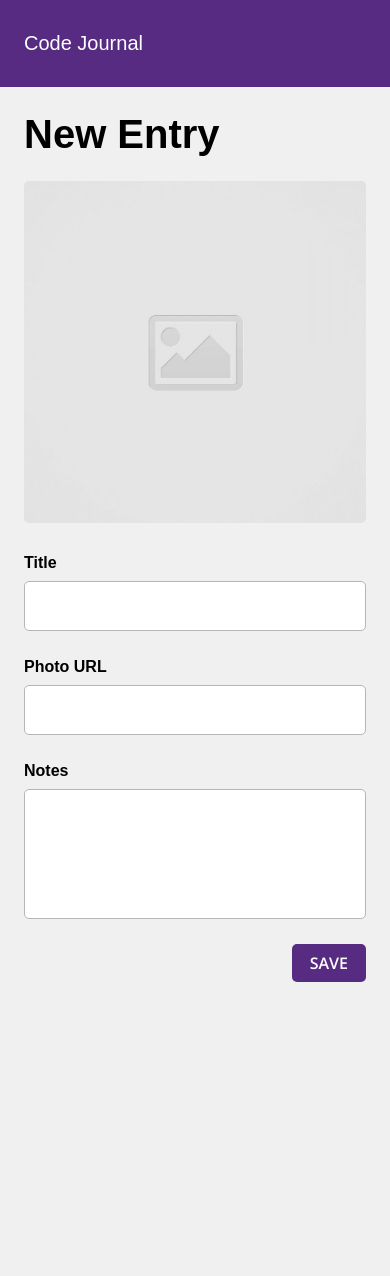
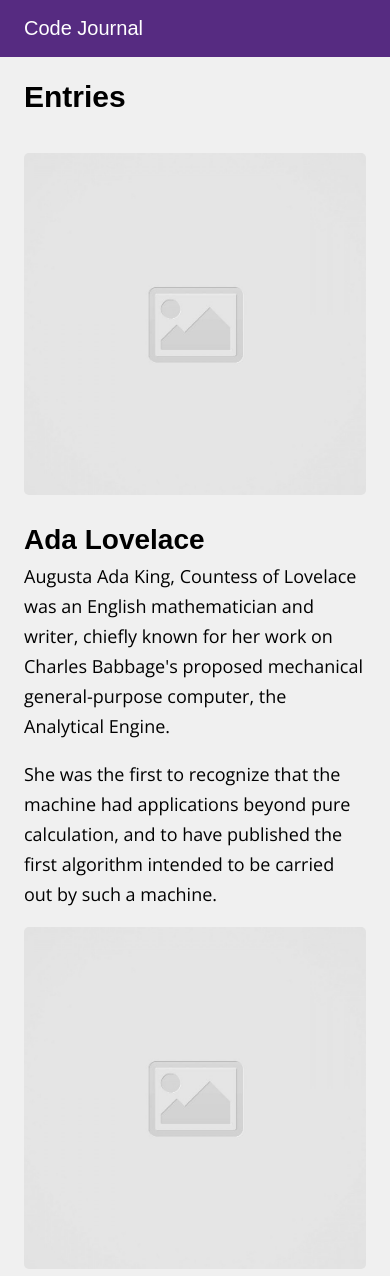
Before and after one commit to gabrielenciso/code-journal, a website: page index.html in a window 390 px wide. Shown: the top 1276 px of the page. Before the commit the page ends 998 px from the top, so only its background shows below. Drawn offline with nearby package versions, Linux system fonts and the light colour scheme; a web font is replaced by a local one.

Commit message:
added dummy journal entries and fixed up CSS for mobile and desktop screens

```diff
--- a/css/layout.css
+++ b/css/layout.css
@@ -22,6 +22,10 @@
   padding-left: 0;
 }
 
+.padding-left-entries {
+  padding-left: 0;
+}
+
 @media screen and (min-width: 768px) {
   .container {
     max-width: 900px;
@@ -39,4 +43,8 @@
   .padding-left {
     padding-left: 20px;
   }
+
+  .padding-left-entries {
+    padding-left: 40px;
+  }
 }
--- a/css/styles.css
+++ b/css/styles.css
@@ -17,6 +17,10 @@ body {
 .form-actions {
   display: flex;
   justify-content: flex-end;
+}
+
+.hidden {
+  display: none;
 }
 
 label,
@@ -64,8 +68,21 @@ textarea:focus {
 h1 {
   font-family: "Proza Libre", sans-serif;
   font-weight: 600;
-  font-size: 40px;
+  font-size: 30px;
   line-height: 40px;
+}
+
+h2 {
+  font-size: 28px;
+  margin: 0 auto;
+}
+
+p {
+  line-height: 30px;
+  margin-top: 5px;
+  font-family: "Open Sans", sans-serif;
+  font-weight: 100;
+  font-size: 18px;
 }
 
 header {
@@ -73,6 +90,10 @@ header {
   padding: 10px 0;
   background-color: #562b81;
   color: white;
+}
+
+header h3 {
+  margin: 5px 0;
 }
 
 .photo-preview {
@@ -96,3 +117,7 @@ button {
   border-radius: 5px;
   border: none;
 }
+
+ul {
+  padding-left: 0;
+}
--- a/index.html
+++ b/index.html
@@ -23,7 +23,7 @@
     </div>
   </header>
   <main class="container">
-    <div data-view="entry-form">
+    <div data-view="entry-form" class="hidden">
       <div class="row">
         <h1 class="column-full">New Entry</h1>
       </div>
@@ -47,7 +47,42 @@
       </form>
     </div>
     <div data-view="entries">
-      <ul class="entries-list"></ul>
+      <div class="row">
+        <h1 class="column-full">Entries</h1>
+      </div>
+      <ul class="entries-list">
+        <li class="row">
+          <div class="photo-preview column-half">
+            <img src="images/placeholder-image-square.jpg">
+          </div>
+          <div class="column-half padding-left-entries">
+            <h2 class="font-form">Ada Lovelace</h2>
+            <p>
+              Augusta Ada King, Countess of Lovelace was an English mathematician and writer, chiefly known for her work on Charles
+              Babbage's proposed mechanical general-purpose computer, the Analytical Engine.
+            </p>
+            <p>
+              She was the first to recognize that the
+              machine had applications beyond pure calculation, and to have published the first algorithm intended to be carried out
+              by such a machine.
+            </p>
+          </div>
+        </li>
+        <li class="row">
+          <div class="photo-preview column-half">
+            <img src="images/placeholder-image-square.jpg">
+          </div>
+          <div class="column-half padding-left-entries">
+            <h2 class="font-form">Ada Lovelace</h2>
+            <p>
+              Augusta Ada King, Countess of Lovelace was an English mathematician and writer, chiefly known for her work on Charles
+              Babbage's proposed mechanical general-purpose computer, the Analytical Engine.She was the first to recognize that the
+              machine had applications beyond pure calculation, and to have published the first algorithm intended to be carried out
+              by such a machine.
+            </p>
+          </div>
+        </li>
+      </ul>
     </div>
   </main>
   <script src="js/data.js"></script>
```
